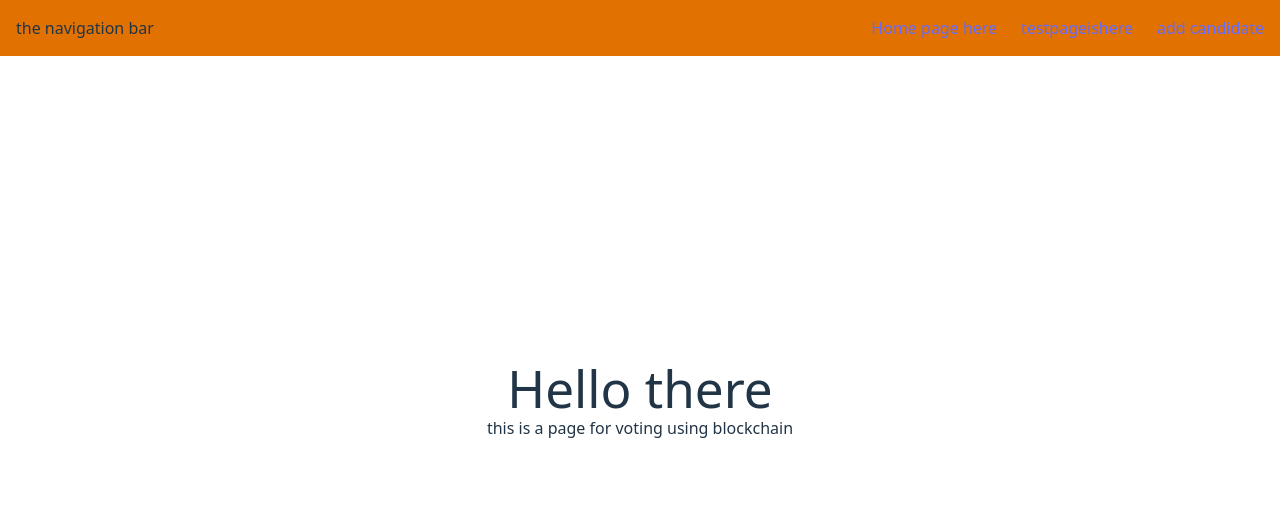
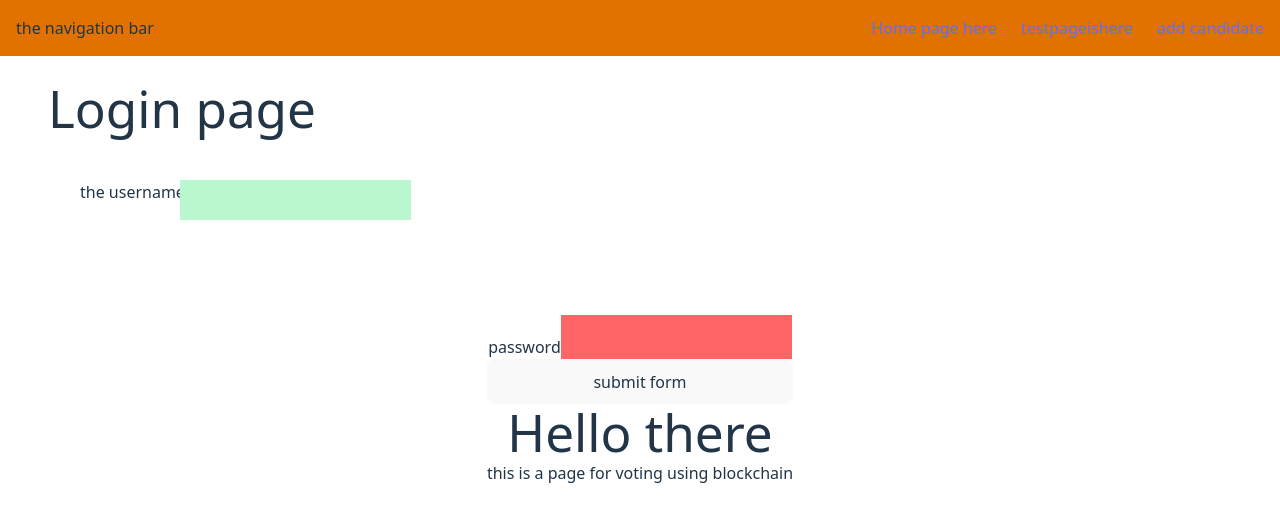
Before and after one commit to sasankgit/blockchain-voting-system, a React (Vite) app: page / in a window 1280 px wide. Shown: the top 522 px of the page. Built offline with nearby package versions, Linux system fonts and the light colour scheme.

Commit message:
the login hardcodded credentials

```diff
--- a/src/App.jsx
+++ b/src/App.jsx
@@ -3,6 +3,8 @@ import Home from './pages/home.jsx'
 import Navbar from './pages/navbar.jsx'
 import Basic from './pages/testpage.jsx'
 import Candidate from './pages/addcandidate.jsx'
+import Loginpage from './pages/login.jsx'
+
 
 
 import{BrowserRouter as Router,Routes,Route} from "react-router-dom";
@@ -13,11 +15,12 @@ function App() {
 
   return (
     <div>
+      <Loginpage/>
 
       <Router>
         <Navbar/>
         <Routes>
-          <Route path="/" element={<Home/>} />
+          <Route path="/" element={<Home/>}/>
           <Route path="/home" element={<Home/>} />
           <Route path="/testpage" element={<Basic/>}/>
           <Route path="/addcandidate" element={<Candidate/>}/>
--- /dev/null
+++ b/src/pages/login.jsx
@@ -0,0 +1,62 @@
+
+
+import React, { useState } from "react";
+
+
+function Loginpage(){
+    const [username,setusername] = useState("");
+    const [password,setPassword] = useState("");
+    const [error,seterror] = useState("");
+
+    const handlelogin = (e) => {
+        e.preventDefault();
+
+        if(username == "user" && password == "user1234"){
+            localStorage.setItem("isLoggedIn","true");
+            localStorage.setItem("user",JSON.stringify({username}));
+            window.location.href = "/home";
+            console.log("valid");
+
+        }
+        else{
+            seterror("Invalid username or password");
+            console.log("invalid")
+        }
+    };
+
+
+
+    return(
+        <div>
+            <h1 className="fixed left-12 top-20">Login page</h1>
+            <form onSubmit={handlelogin}>
+                <div className="fixed top-45 left-20">
+                    <label className="fixed left-20">the username</label>
+                    <input
+                    type="text"
+                    className="pt-4 bg-green-200 fixed left-45 text-black"
+                    value={username}
+                    onChange = {(e) => setusername(e.target.value)}
+                    ></input>
+
+                </div>
+                <div  >
+                    <label>password</label>
+                    <input
+                    type ="text"
+                    value = {password}
+                    className="pt-5 bg-red-400  "
+                    onChange = {(e) => setPassword(e.target.value)}/>
+                </div>
+                <button type="submit"
+                className="w-full bg-pink-400 pt3 text-shadow-white"
+                >submit form
+
+                </button>
+
+
+            </form>
+        </div>
+    );
+}
+export default Loginpage;
```
